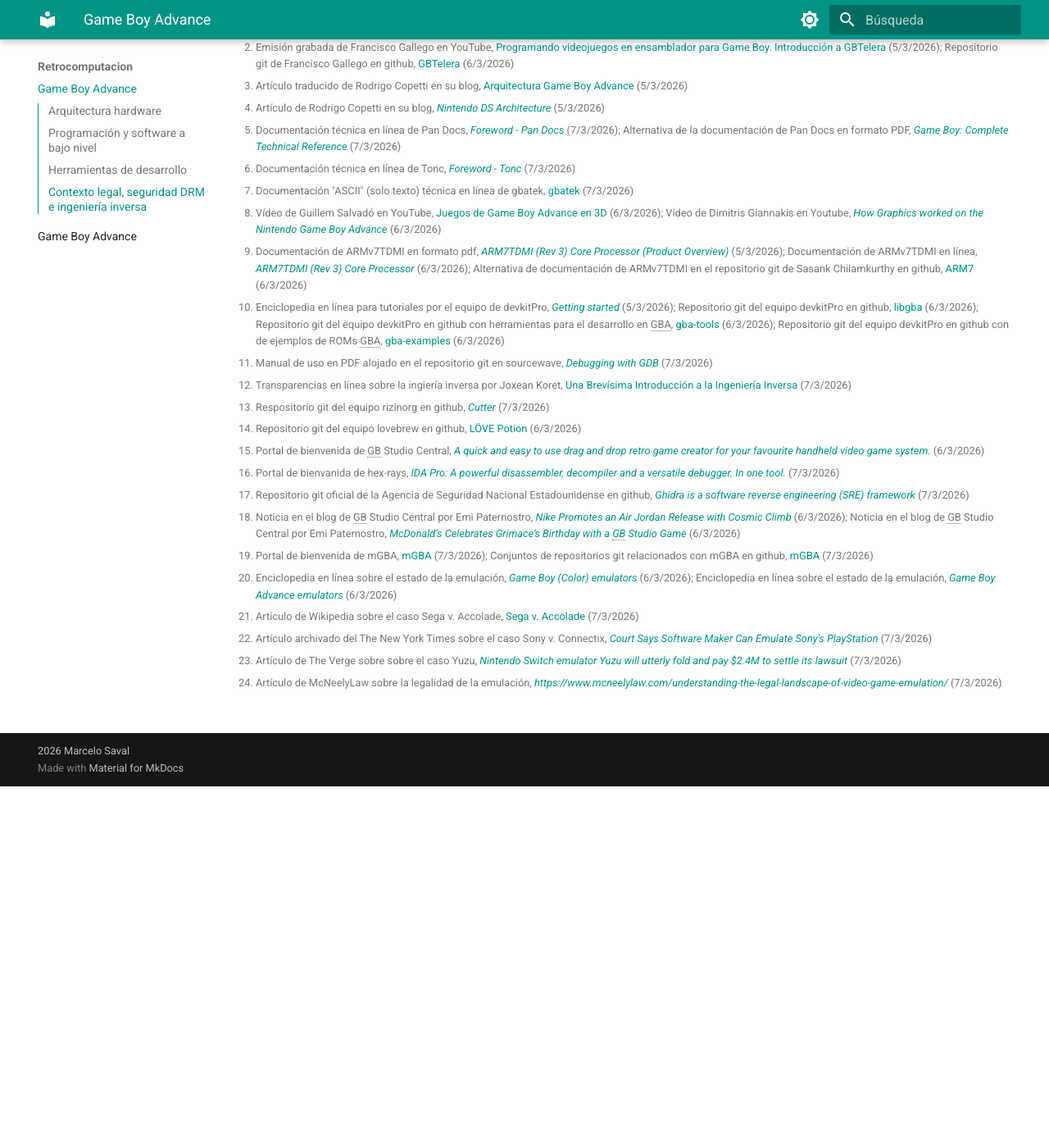
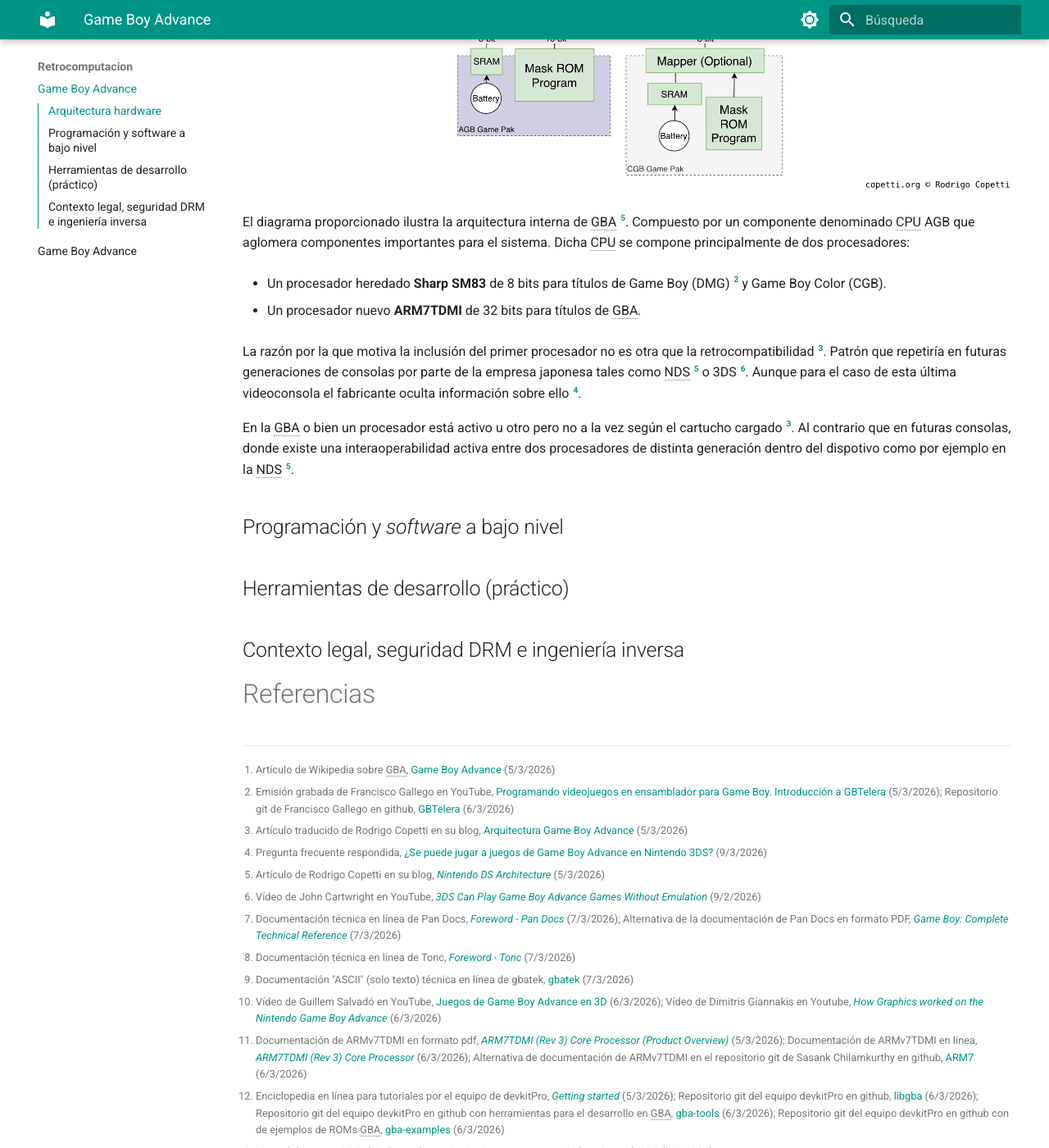
Before and after one commit to abl78-ua/Wiki-IMCR, an MkDocs documentation site: the page built from docs/Retrocomputacion/Retrocomputacion.md, in a window 1280 px wide and 1400 px high, scrolled down 852 px. Shown: the whole window at 82% size. Built offline with MkDocs 1.6.1 and Material for MkDocs 9.7.7, drawn with Linux system fonts in a browser that asks for light colours; before the commit the page ends 1811 px from its top, so only the background shows below that; some of the changed text lies outside the part shown.

Commit message:
doc: more docs and upload image

```diff
--- a/docs/Retrocomputacion/Retrocomputacion.md
+++ b/docs/Retrocomputacion/Retrocomputacion.md
@@ -11,13 +11,33 @@ La GBA es una consola portátil fabricada, vendida por Nintendo y lanzada en 200
 
 ## Arquitectura *hardware*
 
+![Diagrama de arquitectura interna del *hardware* de GBA.](../images/Retrocomputacion/esquema_gba_copetti.png)
+
+El diagrama proporcionado ilustra la arquitectura interna de GBA [^ref:CopettiNDS]. Compuesto por un componente denominado CPU AGB que aglomera componentes importantes para el sistema. Dicha CPU se compone principalmente de dos procesadores:
+
+- Un procesador heredado **Sharp SM83** de 8 bits para títulos de Game Boy (DMG) [^ref:RetromanDirectoGBYT] y Game Boy Color (CGB).
+
+- Un procesador nuevo **ARM7TDMI** de 32 bits para títulos de GBA.
+
+La razón por la que motiva la inclusión del primer procesador no es otra que la retrocompatibilidad [^ref:CopettiGBA]. Patrón que repetiría en futuras generaciones de consolas por parte de la empresa japonesa tales como NDS [^ref:CopettiNDS] o 3DS [^ref:GVG3DS]. Aunque para el caso de esta última videoconsola el fabricante oculta información sobre ello [^ref:NNoGBAn3DS].
+
+En la GBA o bien un procesador está activo u otro pero no a la vez según el cartucho cargado [^ref:CopettiGBA]. Al contrario que en futuras consolas, donde existe una interaoperabilidad activa entre dos procesadores de distinta generación dentro del dispotivo como por ejemplo en la NDS [^ref:CopettiNDS].
+
 ## Programación y *software* a bajo nivel
 
-## Herramientas de desarrollo
+## Herramientas de desarrollo (práctico)
 
 ## Contexto legal, seguridad DRM e ingeniería inversa
 
 # Referencias
+
+*[GBA]: consola Game Boy Advance
+
+*[GB]: consola Game Boy
+
+*[CPU]: Microprocesador, procesador, unidad central de procesamiento.
+
+*[NDS]: consola Nintendo DS
 
 [^ref:GBAwiki]: Artículo de Wikipedia sobre GBA, [Game Boy Advance](https://en.wikipedia.org/wiki/Game_Boy_Advance) (5/3/2026)
 
@@ -25,7 +45,11 @@ La GBA es una consola portátil fabricada, vendida por Nintendo y lanzada en 200
 
 [^ref:CopettiGBA]: Artículo traducido de Rodrigo Copetti en su blog, [Arquitectura Game Boy Advance](https://www.copetti.org/es/writings/consoles/game-boy-advance/) (5/3/2026)
 
+[^ref:NNoGBAn3DS]: Pregunta frecuente respondida, [¿Se puede jugar a juegos de Game Boy Advance en Nintendo 3DS?](https://www.nintendo.com/es-es/Ayuda/Consolas-anteriores/-Se-puede-jugar-a-juegos-de-Game-Boy-Advance-en-Nintendo-3DS-242227.html) (9/3/2026)
+
 [^ref:CopettiNDS]: Artículo de Rodrigo Copetti en su blog, [*Nintendo DS Architecture*](https://www.copetti.org/writings/consoles/nintendo-ds/) (5/3/2026)
+
+[^ref:GVG3DS]: Vídeo de John Cartwright en YouTube, [*3DS Can Play Game Boy Advance Games Without Emulation*](https://www.youtube.com/watch?v=_A4gHxhUcGs) (9/2/2026)
 
 [^ref:PanDocs]: Documentación técnica en línea de Pan Docs, [*Foreword - Pan Docs*](https://gbdev.io/pandocs/About.html) (7/3/2026); Alternativa de la documentación de Pan Docs en formato PDF, [*Game Boy: Complete Technical Reference*](https://gekkio.fi/files/gb-docs/gbctr.pdf) (7/3/2026)
 
```
Also changed, not shown: other parts of docs/Retrocomputacion/Retrocomputacion.md (+0 -6 lines), docs/images/Retrocomputacion/esquema_gba_copetti.png (added).
